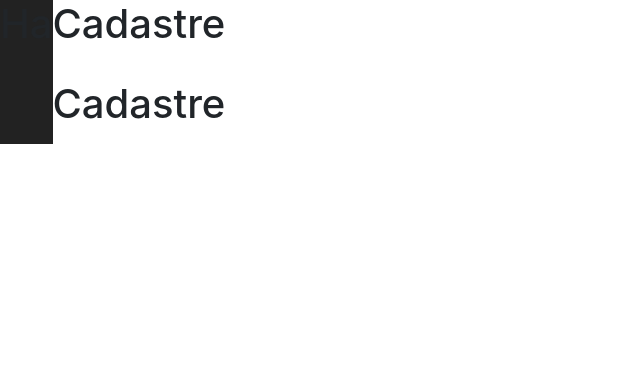
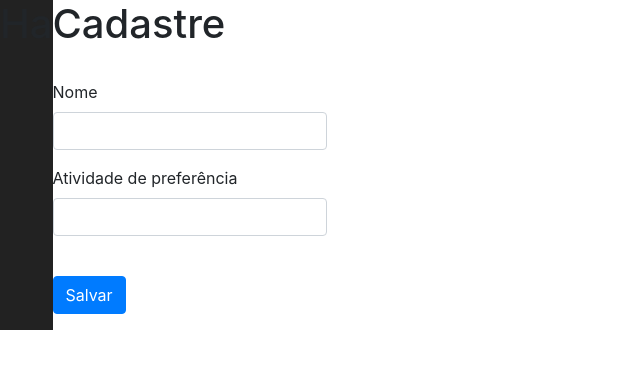
Before and after one commit to caiooliveirac/site-alura, a Flask app: page /novo in a window 1280 px wide. Shown: the top 369 px of the page, without its empty margins (0-640 px from the left). Run offline with Flask 2, Linux system fonts and the light colour scheme; the visitor is signed in with stand-in values (Sample User, id 1); some libraries are stand-ins or nearby versions.

Commit message:
cadastrar elementos

```diff
--- a/templates/novo.html
+++ b/templates/novo.html
@@ -1,4 +1,17 @@
 {% extends "template.html" %}
 {% block conteudo %}
-        <h1>{{ titulo }}</h1>
+      <form action="/criar" method="post">
+        <fieldset>
+          <div class="form-group">
+            <label for="nome">Nome</label>
+            <input type="text" id="nome" name="nome" class="form-control">
+          </div>
+          <div class="form-group">
+            <label for="categoria">Atividade de preferência</label>
+            <input type="text" id="categoria" name="categoria" class="form-control">
+          </div>
+          <br>
+          <button type="submit" class="btn btn-primary btn-salvar">Salvar</button>
+        </fieldset>
+      </form>
 {% endblock %}
```
